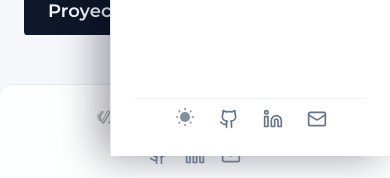
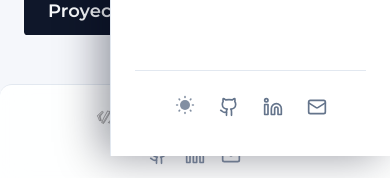
Before and after one commit to GustavoBaranda/Portfolio, a Next.js app: page / in a window 390 px wide. Both pictures are taken after a click on the button "Abrir menú". Shown: the part 688-866 px from the top of the page. Built offline with nearby package versions, Linux system fonts and the light colour scheme; no server answers.

Commit message:
fix(menu): increase top padding of mobile menu drawer footer to 1.5rem

```diff
--- a/src/app/globals.css
+++ b/src/app/globals.css
@@ -221,6 +221,8 @@ body::-webkit-scrollbar-thumb {
 	gap: 1.5rem;
 	font-size: 0.85rem;
 	color: var(--muted);
+	padding-top: 1.5rem !important;
+	padding-bottom: 1rem !important;
 }
 
 .menu .footer a {
--- a/src/components/header/BurgerMenuMobile.tsx
+++ b/src/components/header/BurgerMenuMobile.tsx
@@ -64,7 +64,7 @@ const BurgerMenuMobile: React.FC<BurgerMenuMobileProps> = ({ updateMenu }) => {
             />
           ))}
         </div>
-        <div className="footer border-t border-t-gray-200/50 pt-2 pb-1 sm:pb-2 flex-shrink-0 flex items-center justify-center gap-6 sm:gap-8">
+        <div className="footer border-t border-soft pt-6 pb-4 flex-shrink-0 flex items-center justify-center gap-6 sm:gap-8">
           <motion.div {...slideMotionProps} custom={footerStartIndex}>
             <ThemeToggle />
           </motion.div>
```
